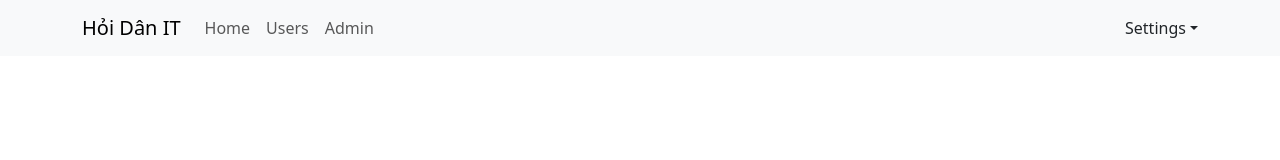
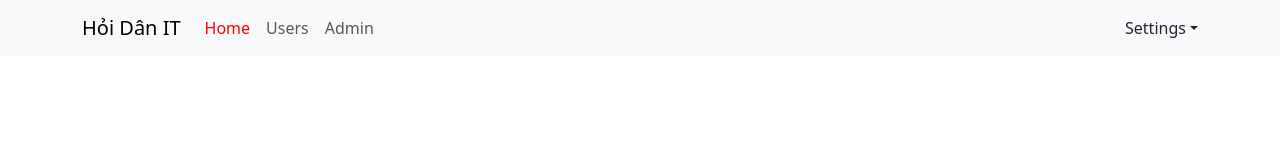
Before and after one commit to hoangnvthkt/react-basic, a React (Create React App) app: page / in a window 1280 px wide. Shown: the top 160 px of the page. Built offline with nearby package versions, Linux system fonts and the light colour scheme.

Commit message:
video 50

```diff
--- a/src/App.js
+++ b/src/App.js
@@ -13,11 +13,11 @@
       <div className="header-container">
         <Header />
       </div>
-      <div className="main-container">
+      <div className="main-container"></div>
+      <div className="sidenav-container"></div>
+      <div className="app-content">
         <Outlet />
       </div>
-      <div className="sidenav-container"></div>
-      <div className="app-container"></div>
     </div>
   );
 };
--- a/src/App.scss
+++ b/src/App.scss
@@ -6,3 +6,13 @@
   -webkit-font-smoothing: antialiased;
   -moz-osx-font-smoothing: grayscale;
 }
+
+.app-container {
+  .header-container {
+    .nav-link {
+      &.active {
+        color: red;
+      }
+    }
+  }
+}
--- a/src/components/Header/Header.js
+++ b/src/components/Header/Header.js
@@ -1,8 +1,10 @@
+//import { NavLink } from "react-bootstrap";
 import Container from "react-bootstrap/Container";
 import Nav from "react-bootstrap/Nav";
 import Navbar from "react-bootstrap/Navbar";
 import NavDropdown from "react-bootstrap/NavDropdown";
-import { Link } from "react-router-dom";
+import { NavLink } from "react-router-dom";
+
 const Header = () => {
   return (
     <Navbar expand="lg" className="bg-body-tertiary">
@@ -11,15 +13,15 @@
         <Navbar.Toggle aria-controls="basic-navbar-nav" />
         <Navbar.Collapse id="basic-navbar-nav">
           <Nav className="me-auto">
-            <Link to={`/`} className="nav-link">
+            <NavLink to={`/`} className="nav-link">
               Home
-            </Link>
-            <Link to={`Users`} className="nav-link">
+            </NavLink>
+            <NavLink to={`Users`} className="nav-link">
               Users
-            </Link>
-            <Link to={`Admin`} className="nav-link">
+            </NavLink>
+            <NavLink to={`Admin`} className="nav-link">
               Admin
-            </Link>
+            </NavLink>
 
             {/* <Nav.Link href="/">Home</Nav.Link>
             <Nav.Link href="/Users">Users</Nav.Link>
```
